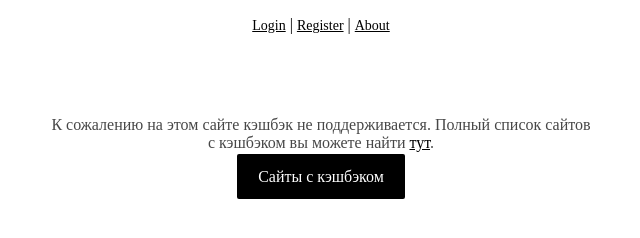
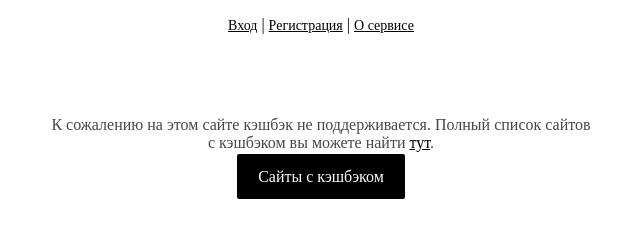
Before and after one commit to moose-kazan/backit-unofficial-plugin, a website: page src/data/index-ru.html in a window 1280 px wide. Shown: the full height of the page, 319-959 px from the left. Drawn offline with Linux system fonts and the light colour scheme.

Commit message:
Small fixes

```diff
--- a/src/data/index-ru.html
+++ b/src/data/index-ru.html
@@ -24,11 +24,11 @@
 	<body>
 		<div style="width: 100%;max-width: 600px;background:#ffffff;Margin: 0 auto;">
 			<p style="text-align:center;">
-				<a href="https://goodsbuy.by/redirect/cpa/u/580b1bd36f7a5ae9a731fe73730fec1e/99/?to=https%3A%2F%2Fbackit.me%2Fru" target="_blank" style="font-weight:400;font-size:14px;text-decoration:underline;color:#000000;">Login</a>
+				<a href="https://goodsbuy.by/redirect/cpa/u/580b1bd36f7a5ae9a731fe73730fec1e/99/?to=https%3A%2F%2Fbackit.me%2Fru" target="_blank" style="font-weight:400;font-size:14px;text-decoration:underline;color:#000000;">Вход</a>
 				|
-				<a href="https://goodsbuy.by/redirect/cpa/u/580b1bd36f7a5ae9a731fe73730fec1e/99/?to=https%3A%2F%2Fbackit.me%2Fru%2Fsignup%2Fcashback" target="_blank" style="font-weight:400;font-size:14px;text-decoration:underline;color:#000000;">Register</a>
+				<a href="https://goodsbuy.by/redirect/cpa/u/580b1bd36f7a5ae9a731fe73730fec1e/99/?to=https%3A%2F%2Fbackit.me%2Fru%2Fsignup%2Fcashback" target="_blank" style="font-weight:400;font-size:14px;text-decoration:underline;color:#000000;">Регистрация</a>
 				|
-				<a href="https://goodsbuy.by/redirect/cpa/u/580b1bd36f7a5ae9a731fe73730fec1e/99/?to=https%3A%2F%2Fbackit.me%2Fru" target="_blank" style="font-weight:400;font-size:14px;text-decoration:underline;color:#000000;">About</a>
+				<a href="https://goodsbuy.by/redirect/cpa/u/580b1bd36f7a5ae9a731fe73730fec1e/99/?to=https%3A%2F%2Fbackit.me%2Fru" target="_blank" style="font-weight:400;font-size:14px;text-decoration:underline;color:#000000;">О сервисе</a>
 			</p>
 			<div style="border: 0px solid #000000; padding: 50px 30px;margin:0px;">
 				<p style="font-size:16px; font-weight:400;color:#474747;text-align:center">К сожалению на этом сайте кэшбэк не поддерживается. Полный список сайтов с кэшбэком вы можете найти <a href="https://goodsbuy.by/redirect/cpa/u/580b1bd36f7a5ae9a731fe73730fec1e/99/?to=https%3A%2F%2Fbackit.me%2Fru%2Fcashback%2Fshops%2Fcompilation%2Fall" target="_blank" style="color:#000000;text-decoration:underline;">тут</a>.</p>
--- a/src/package.json
+++ b/src/package.json
@@ -2,12 +2,12 @@
   "id": "backit@unofficial",
   "title": "Backit Unofficial Addon",
   "name": "backit-unofficial-plugin",
-  "version": "0.0.1",
+  "version": "0.0.2",
   "description": "Unofficial browser extension for Backit.me cashback service",
   "main": "index.js",
   "author": "MooSE",
   "engines": {
-    "{8de7fcbb-c55c-4fbe-bfc5-fc555c87dbc4}": "27.1.0b1"
+    "{8de7fcbb-c55c-4fbe-bfc5-fc555c87dbc4}": ">= 27.1.0b1"
   },
   "license": "GPL2",
   "keywords": [
```
